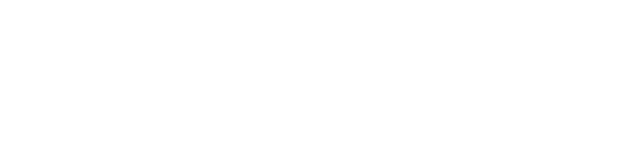
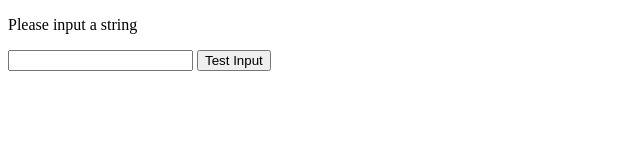
Before and after one commit to DenisGerasimenko/Front-End-Development-Foundations, a plain HTML site: page index.html in a window 1280 px wide. Shown: the whole page, without its empty margins (0-640 px from the left). Drawn offline with Linux system fonts and the light colour scheme.

Commit message:
add files for hometask of Error, Debugging, Profiling module

```diff
--- /dev/null
+++ b/error.js
@@ -0,0 +1,13 @@
+function myFunction() {
+   const message = document.getElementById("p01");
+   message.innerHTML = "";
+   let x = document.getElementById("demo").value;
+   try {
+       if (x === "") throw 'is empty';
+       if (x !== '100') throw "You have not entered the number 100";
+   } catch (err) {
+       message.innerHTML = "Error: " + err + ".";
+   } finally {
+       document.getElementById("demo").value = "";
+   }
+}
--- a/index.html
+++ b/index.html
@@ -2,14 +2,19 @@
 <html lang="en">
 
 <head>
-   <meta charset="UTF-8">
-   <meta http-equiv="X-UA-Compatible" content="IE=edge">
-   <meta name="viewport" content="width=device-width, initial-scale=1.0">
-   <title>Document</title>
+  <meta charset="UTF-8">
+  <meta http-equiv="X-UA-Compatible" content="IE=edge">
+  <meta name="viewport" content="width=device-width, initial-scale=1.0">
+  <title>Document</title>
 </head>
 
 <body>
-  <script src="construct.js"></script>
+  <p>Please input a string</p>
+
+  <input id="demo" type="text">
+  <button type="button" onclick="myFunction()">Test Input</button>
+  <p id="p01"></p>
+  <script src="error.js"></script>
 </body>
 
 </html>
```
Also changed, not shown: performance.md (added, +9 -0 lines), images/epam_com_firts_meaningful_page.png (added), images/epam_memory_leaks.png (added), images/epam_total_time.png (added), images/info_first_meaningful_page.png (added), images/info_memory_leaks.png (added), images/info_total_time.png (added), images/telescope_first_meaningful_page.png (added), images/telescope_memory_leaks.png (added), images/telescope_total_time.png (added).
